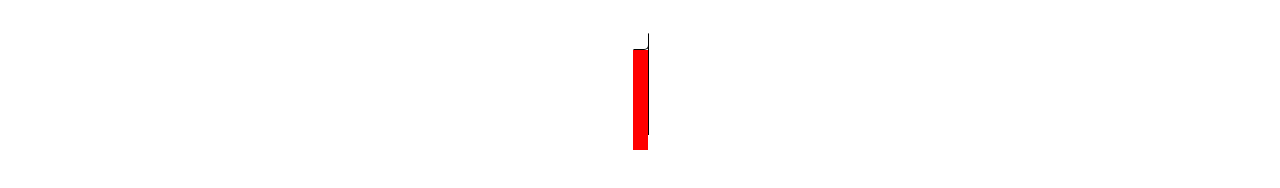
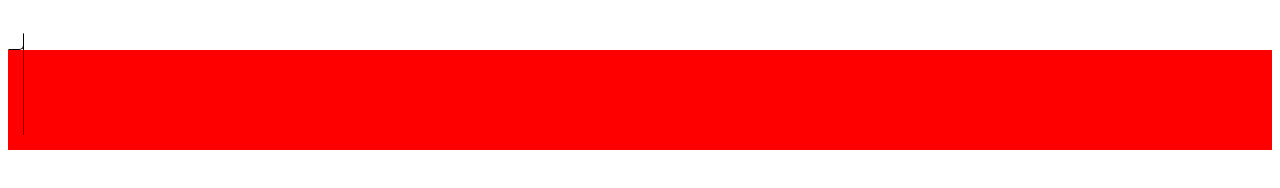
Before and after one commit to MunirAlFaris/test, a plain HTML site: page index.html in a window 1280 px wide. Drawn offline with Linux system fonts and the light colour scheme.

Commit message:
Update index.html

```diff
--- a/index.html
+++ b/index.html
@@ -9,7 +9,7 @@
       display: flex;
       flex-direction: column;
       background-color: red;
-      width: 15px;
+      padding-right: 15px;
       height: 100px;
       margin: 50px auto;
     }
@@ -36,7 +36,7 @@
     .line::before {
       content: "";
       position: absolute;
-      right: -1px;
+      left: 15px;
       top: -15px;
       height: 100%;
       border-right: 1px solid black;
```
